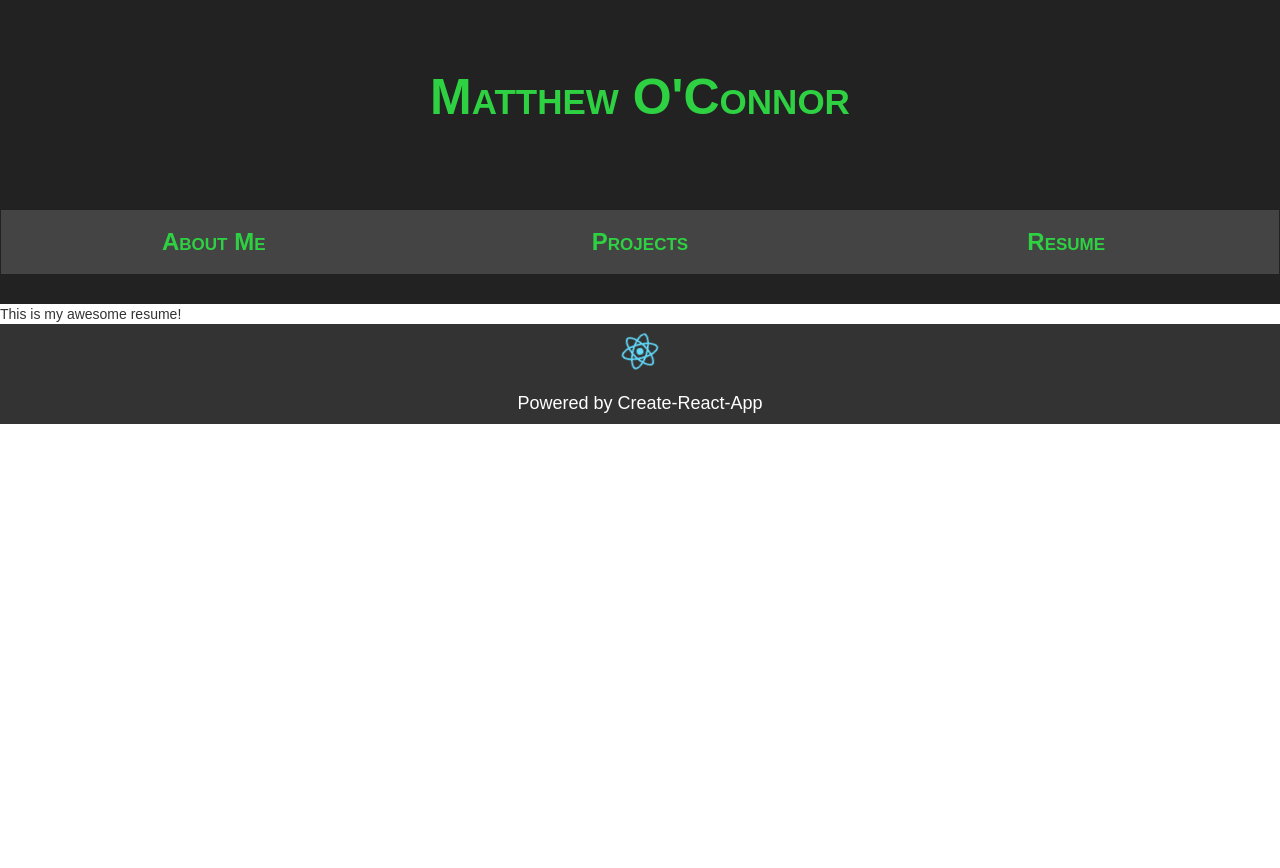
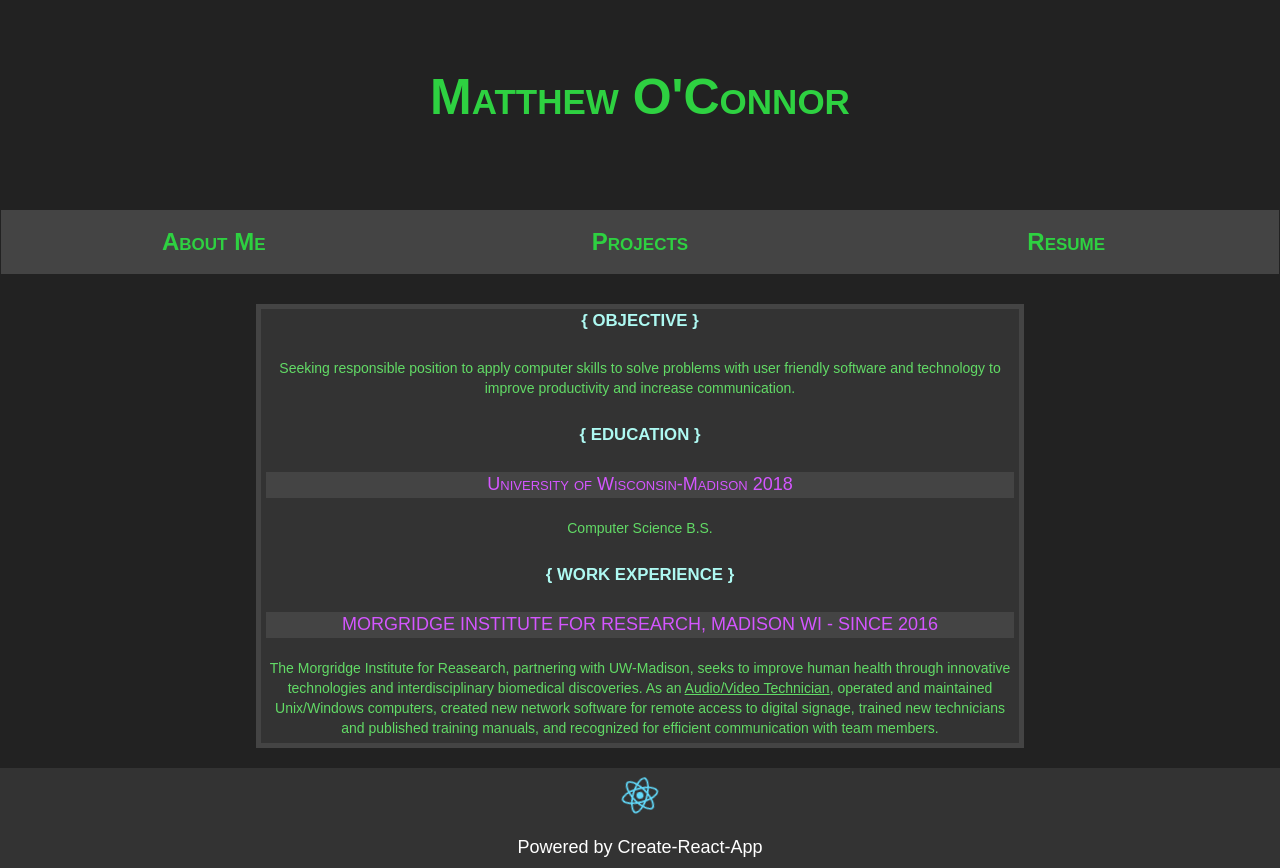
Before and after one commit to Matthew9161993/resume-in-react, a React (Create React App) app: page / in a window 1280 px wide. Both pictures are taken after a click on the button "Resume". Before the commit the page ends 800 px from the top, so only its background shows below. Built offline with nearby package versions, Linux system fonts and the light colour scheme.

Commit message:
Added resume info

```diff
--- a/public/index.html
+++ b/public/index.html
@@ -19,13 +19,13 @@
       work correctly both with client-side routing and a non-root public URL.
       Learn how to configure a non-root public URL by running `npm run build`.
     -->
-    <title>Babby's First React</title>
+    <title>Matthew O'Connor</title>
   </head>
   <body>
     <noscript>
       You need to enable JavaScript to run this app.
     </noscript>
-    <div id="root"></div>
+    <div id="root" background-color="#222"></div>
     <!--
       This HTML file is a template.
       If you open it directly in the browser, you will see an empty page.
--- a/src/App.css
+++ b/src/App.css
@@ -11,7 +11,7 @@
   margin: auto;
 }
 
-.App-header {
+.App-footer {
   background-color: #333;
   color: white;
   height: 100px;
@@ -34,7 +34,7 @@
 .First-page {
   background-color: #222;
   color: #2ed141;
-  dispaly: block;
+  display: block;
   margin-left: auto;
   margin-right: auto;
   text-align: center;
@@ -118,6 +118,35 @@
   text-align: right;
 }
 
+.Resume-header {
+  color: #aef9f2;
+  text-align: center;
+  font-weight: bold;
+  font-size: larger;
+}
+
+.Resume-info-line {
+  background-color: #444;
+  color: #d456ff;
+  text-align: center;
+  font-size: large;
+  font-variant: small-caps;
+}
+
+.Resume-page {
+  background-color: #333;
+  border: 5px solid #444;
+  color: #62db66;
+  margin-left: 20%;
+  margin-right: 20%;
+  margin-bottom: 20px;
+}
+
+.Resume-text {
+  margin: 5px;
+  text-align: center;
+}
+
 .sign{
     position: fixed;
     bottom: 0;
--- a/src/App.js
+++ b/src/App.js
@@ -3,11 +3,28 @@ import logo from './logo.svg';
 import mugshot from './ImSoHandsome.jpg'
 import './App.css';
 
-const buttonStyles =  { backgroundColor: '#222',
-                       fontSize: '24px',
-                       width: '33%',
-                       border: '2px solid #222'};
+function InitialHeader(props) {
+  return (
+    <div className="App-footer">
+      <img src={logo} className="App-logo" alt="logo" align="middle"/>
+      <h1 className="introduction">{props.intro}</h1>
+    </div>
+  );
+}
 
+function ContactInfo(props) {
+  return (
+    <div className="Contact-info">
+    {props.info}
+    <br/>
+    <br/>
+    {props.phone}
+    <br/>
+    <br/>
+    {props.email}
+    </div>
+  );
+}
 
 class CustomButton extends Component {
   constructor(){
@@ -40,29 +57,6 @@ class CustomButton extends Component {
   }
 }
 
-
-function InitialHeader(props) {
-  return (
-    <div className="App-header">
-      <img src={logo} className="App-logo" alt="logo" align="middle"/>
-      <h1 className="introduction">{props.intro}</h1>
-    </div>
-  );
-}
-
-function ContactInfo(props) {
-  return (
-    <div className="Contact-info">
-    {props.info}
-    <br/>
-    <br/>
-    {props.phone}
-    <br/>
-    <br/>
-    {props.email}
-    </div>
-  );
-}
 class Banner extends Component{
 
   constructor(props) {
@@ -149,8 +143,47 @@ class Resume extends Component {
 
   render() {
     return(
-      <div className="Resume-page">
-        This is my awesome resume!
+      <div className = "Resume-page">
+        <section className="Resume-header">
+          &#123; OBJECTIVE &#125;
+        </section>
+        <br/>
+        <section className="Resume-text">
+        Seeking responsible position to apply computer skills
+        to solve problems with user friendly software and technology
+        to improve productivity and increase communication.
+        </section>
+        <br/>
+        <section className="Resume-header">
+        &#123; EDUCATION &#125;
+        </section>
+        <br/>
+        <section className="Resume-text">
+          <section className="Resume-info-line">
+            University of Wisconsin-Madison 2018
+          </section>
+          <br/>
+          Computer Science B.S.
+        </section>
+        <br/>
+        <section className="Resume-header">
+        &#123; WORK EXPERIENCE &#125;
+        </section>
+        <br/>
+        <section className="Resume-text">
+          <section className="Resume-info-line">
+          MORGRIDGE INSTITUTE FOR RESEARCH, MADISON WI - SINCE 2016
+          </section>
+          <br/>
+          The Morgridge Institute for Reasearch, partnering with UW-Madison,
+          seeks to improve human health
+          through innovative technologies and interdisciplinary biomedical
+          discoveries. As an <u>Audio/Video Technician</u>, operated and
+          maintained Unix/Windows computers, created new network
+          software for remote access to digital signage, trained new
+          technicians and published training manuals, and recognized
+          for efficient communication with team members.
+        </section>
       </div>
       );
   }
--- a/src/index.css
+++ b/src/index.css
@@ -2,4 +2,5 @@ body {
   margin: 0;
   padding: 0;
   font-family: sans-serif;
+  background-color: #222;
 }
```
